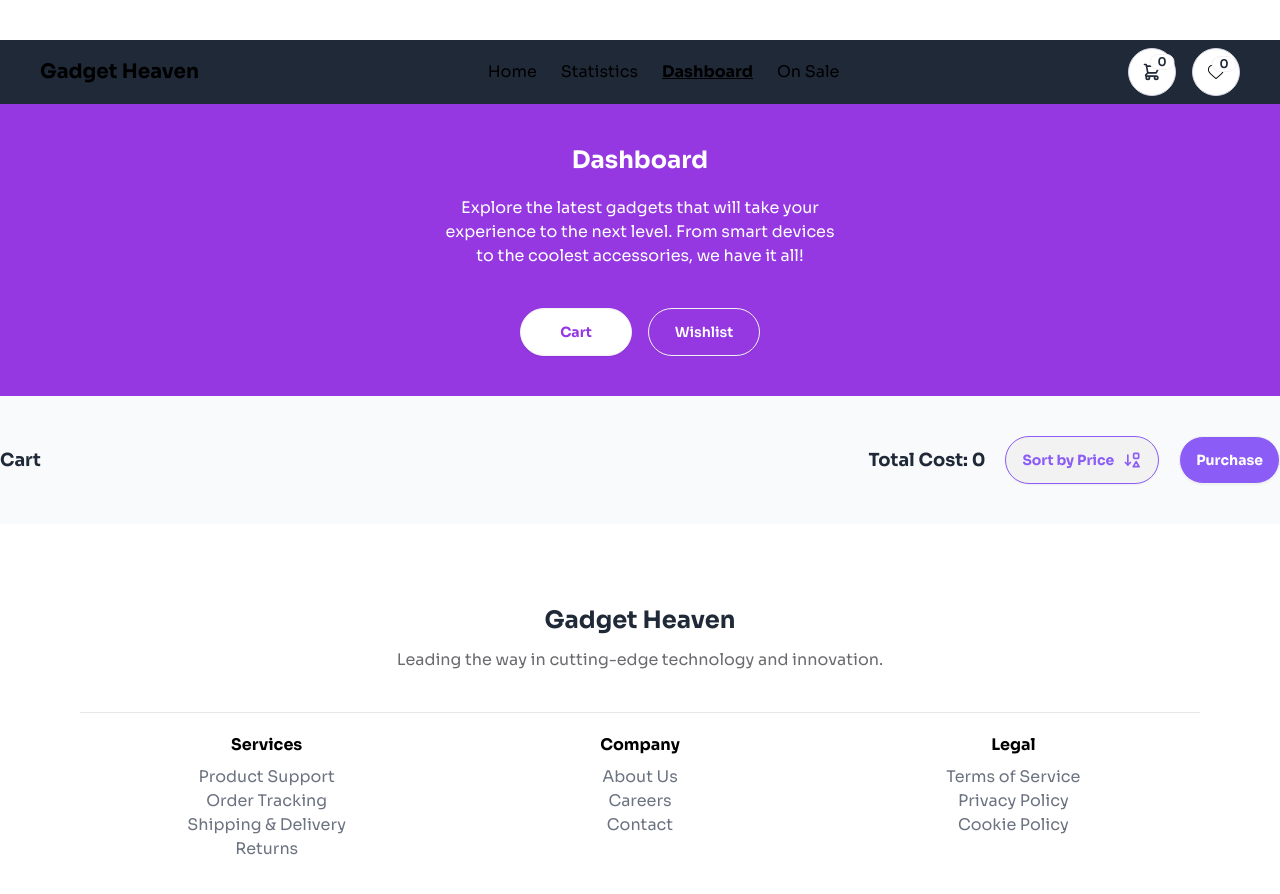
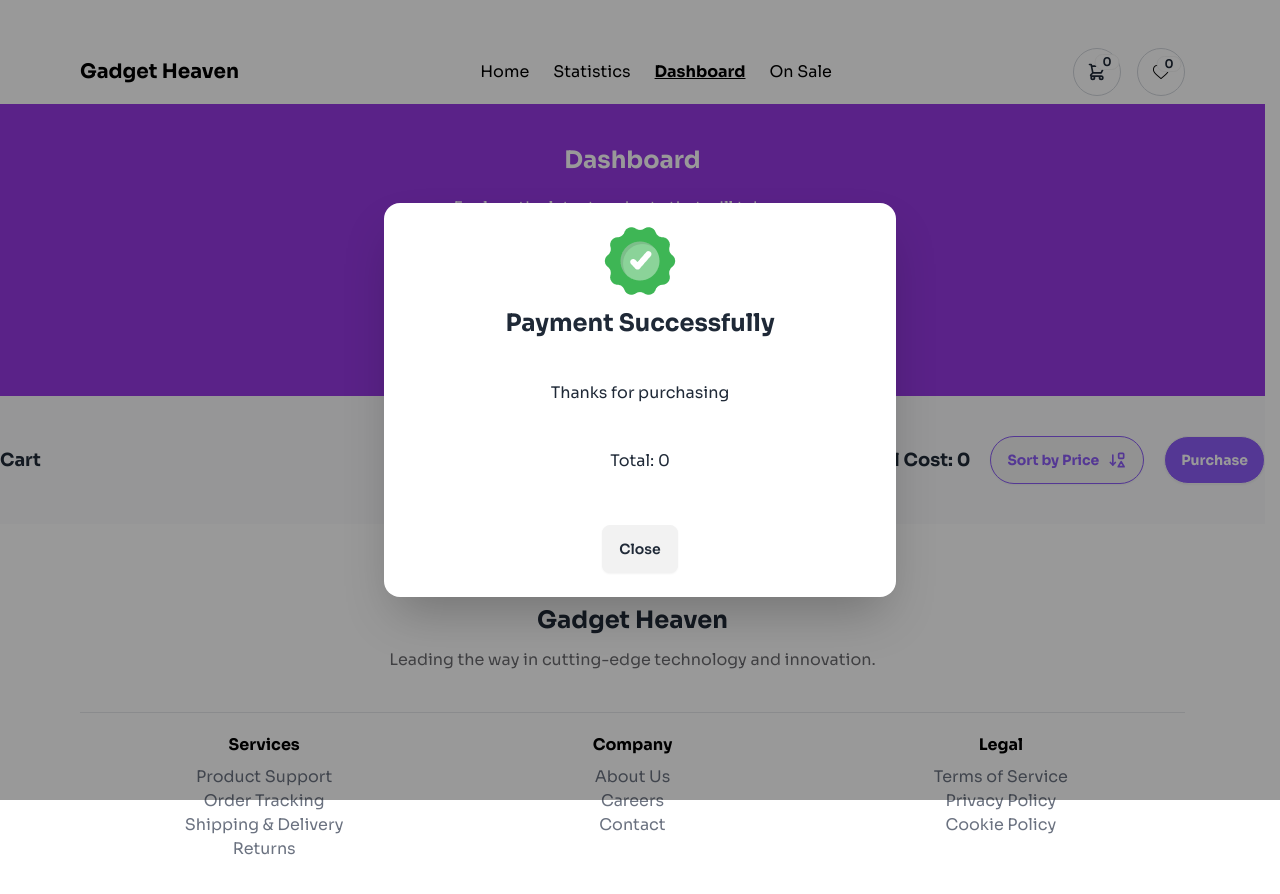
Before and after one commit to programming-hero-web-course-4/b10a8-gadget-heaven-Shams-Joha, a React (Vite) app: page /dashboard/cart in a window 1280 px wide. Both pictures are taken after a click on the button "Purchase". Shown: the top 894 px of the page. Built offline with nearby package versions, Linux system fonts and the light colour scheme.

Commit message:
implemented react helmet and created modal

```diff
--- a/index.html
+++ b/index.html
@@ -3,9 +3,9 @@
 
 <head>
   <meta charset="UTF-8" />
-  <link rel="icon" type="image/svg+xml" href="/vite.svg" />
+  <link rel="icon" type="image/svg+xml" href="./src/assets/favicon-16x16.png" />
   <meta name="viewport" content="width=device-width, initial-scale=1.0" />
-  <title>Vite + React</title>
+  <title></title>
   <style>
     @import url('https://fonts.googleapis.com/css2?family=Sora:wght@100..800&display=swap');
 
--- a/package.json
+++ b/package.json
@@ -15,6 +15,7 @@
     "match-sorter": "^7.0.0",
     "react": "^18.3.1",
     "react-dom": "^18.3.1",
+    "react-helmet-async": "^2.0.5",
     "react-icons": "^5.3.0",
     "react-rating-stars-component": "^2.2.0",
     "react-router-dom": "^6.27.0",
--- a/src/components/CartLayout.jsx
+++ b/src/components/CartLayout.jsx
@@ -2,7 +2,7 @@ import { TbSortAscendingShapes } from "react-icons/tb";
 import { getPrevItems } from "../utils";
 import CartItem from "./CartItem";
 import { useEffect, useState } from "react";
-
+import modalImg from "../assets/Group.png"
 const CartLayout = () => {
     const cartData = getPrevItems();
     const [data, setData] = useState(cartData);
@@ -14,6 +14,13 @@ const CartLayout = () => {
         const sortedData = [...cartData].sort((a, b) => b.price - a.price)
         setData(sortedData);
     }
+    const handleModal = () => {
+        {/* Open the modal using document.getElementById('ID').showModal() method */ }
+        {
+            document.getElementById('my_modal_1').showModal()
+        }
+
+    }
 
     return (
         <div className="container my-10 mx-auto">
@@ -23,7 +30,7 @@ const CartLayout = () => {
                     <p className="font-bold text-lg">Total Cost: {totalPrice}</p>
                     <button onClick={handleSort} className="font-bold border border-violet-500 text-violet-500 rounded-full btn">Sort by Price <TbSortAscendingShapes size={20} /></button>
                     {/* Show Modal On Click */}
-                    <button className="btn rounded-full text-white bg-violet-500 font-bold">Purchase</button>
+                    <button onClick={handleModal} className="btn rounded-full text-white bg-violet-500 font-bold">Purchase</button>
                 </div>
 
             </div>
@@ -33,6 +40,27 @@ const CartLayout = () => {
                     data.map(item => <CartItem product={item} key={item.product_id}></CartItem>)
                 }
             </div>
+            {/* Modal */}
+
+            <dialog id="my_modal_1" className="modal">
+                <div className="modal-box flex flex-col items-center justify-between gap-3">
+                    <img src={modalImg} alt="" />
+                    <h3 className="font-bold  text-2xl">Payment Successfully</h3>
+                    <div className="border-b-2">
+
+                    </div>
+
+                    <p className="py-4">Thanks for purchasing</p>
+                    <p className="py-4">Total: {totalPrice}</p>
+
+                    <div className="modal-action">
+                        <form method="">
+                            {/* if there is a button in form, it will close the modal */}
+                            <button className="btn">Close</button>
+                        </form>
+                    </div>
+                </div>
+            </dialog>
         </div>
     );
 };
--- a/src/components/Navbar.jsx
+++ b/src/components/Navbar.jsx
@@ -1,32 +1,74 @@
 import { Link, NavLink, useLocation } from 'react-router-dom';
 import love from '../assets/like.png';
 import { useCart } from '../../context/HandleContext';
+import { Helmet } from 'react-helmet-async';
 
 const Navbar = () => {
     const location = useLocation();
 
-    // Background and Text Color
+    // Background and Text Color and page title
+    let pageTitle
     let bgColor;
     let textColor;
     switch (location.pathname) {
         case '/dashboard':
             bgColor = 'bg-white';
             textColor = 'text-black';
+            pageTitle = 'Dashboard - Gadget Heaven';
             break;
         case '/statistics':
             bgColor = 'bg-white';
             textColor = 'text-black';
+            pageTitle = 'Statistics - Gadget Heaven';
             break;
         case '/':
             bgColor = 'bg-transparent';
             textColor = 'text-white';
+            pageTitle = 'Home - Gadget Heaven';
+            break;
+        case '/category/MacBook':
+            bgColor = 'bg-transparent';
+            textColor = 'text-white';
+            pageTitle = 'Home - Gadget Heaven';
+            break;
+        case '/category/Accessories':
+            bgColor = 'bg-transparent';
+            textColor = 'text-white';
+            pageTitle = 'Home - Gadget Heaven';
+            break;
+        case '/category/Laptops':
+            bgColor = 'bg-transparent';
+            textColor = 'text-white';
+            pageTitle = 'Home - Gadget Heaven';
+            break;
+        case '/category/Phones':
+            bgColor = 'bg-transparent';
+            textColor = 'text-white';
+            pageTitle = 'Home - Gadget Heaven';
+            break;
+        case '/category/All%20Product':
+            bgColor = 'bg-transparent';
+            textColor = 'text-white';
+            pageTitle = 'Home - Gadget Heaven';
+            break;
+        case '/category/Iphone':
+            bgColor = 'bg-transparent';
+            textColor = 'text-white';
+            pageTitle = 'Home - Gadget Heaven';
+            break;
+        case '/category/Smart%20Watches':
+            bgColor = 'bg-transparent';
+            textColor = 'text-white';
+            pageTitle = 'Home - Gadget Heaven';
             break;
         case '/onsale':
             bgColor = 'bg-white';
             textColor = 'text-black';
+            pageTitle = 'On Sale - Gadget Heaven';
             break;
         default:
-            bgColor = 'bg-gray-800';
+            pageTitle = 'Gadget Heaven';
+            bgColor = 'bg-white';
             textColor = 'text-black';
     }
 
@@ -34,8 +76,12 @@ const Navbar = () => {
 
     return (
         <div className='mt-10'>
+            <Helmet>
+                <title>{pageTitle}</title>
+                <meta name="description" content={`You are in ${pageTitle}`} />
+            </Helmet>
             {/* Navbar */}
-            <div className={`navbar ${bgColor} ${location.pathname === '/' ? 'container mx-auto' : 'w-full'} px-10 flex justify-between relative z-10`}>
+            <div className={`navbar ${bgColor} ${location.pathname === '/' ? 'container mx-auto' : 'w-full'} px-20 flex justify-between relative z-10 items-center`}>
                 <div>
                     <Link className={`text-xl font-bold ${textColor}`} to='/'>Gadget Heaven</Link>
                 </div>
```
Also changed, not shown: src/main.jsx (+7 -4 lines), 1 other file (tests, documents, lock files or other folders).
